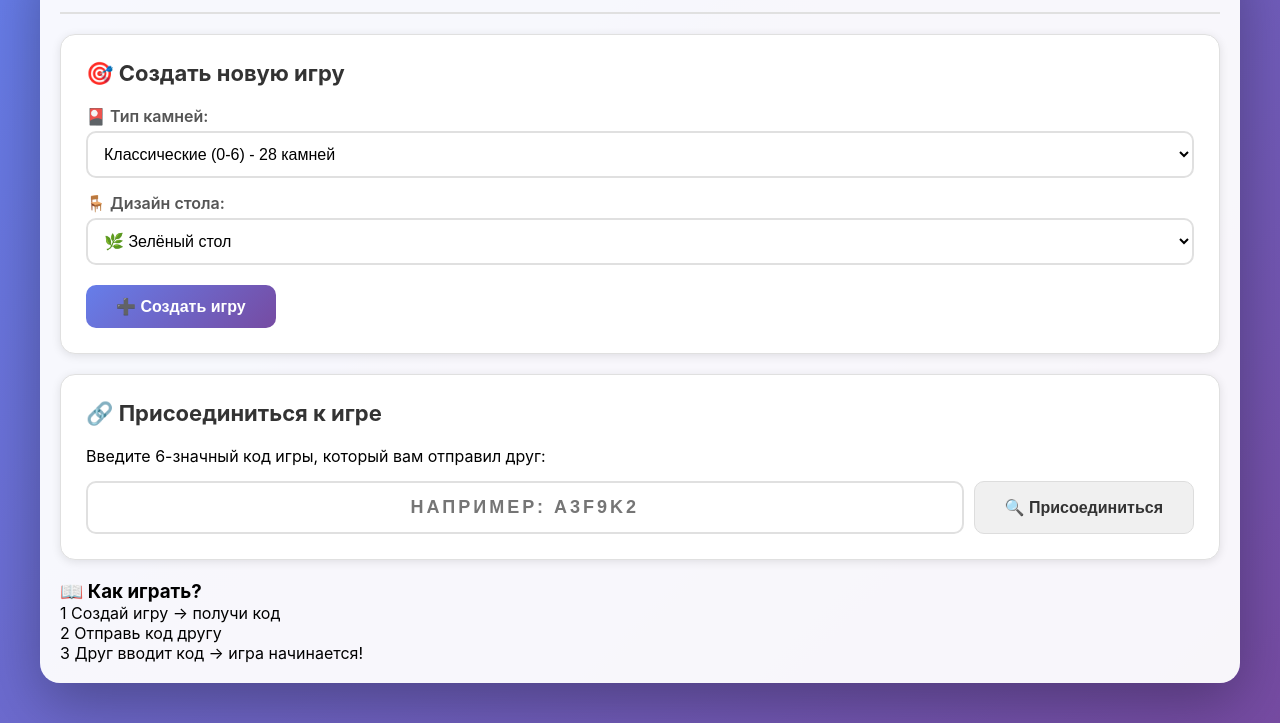
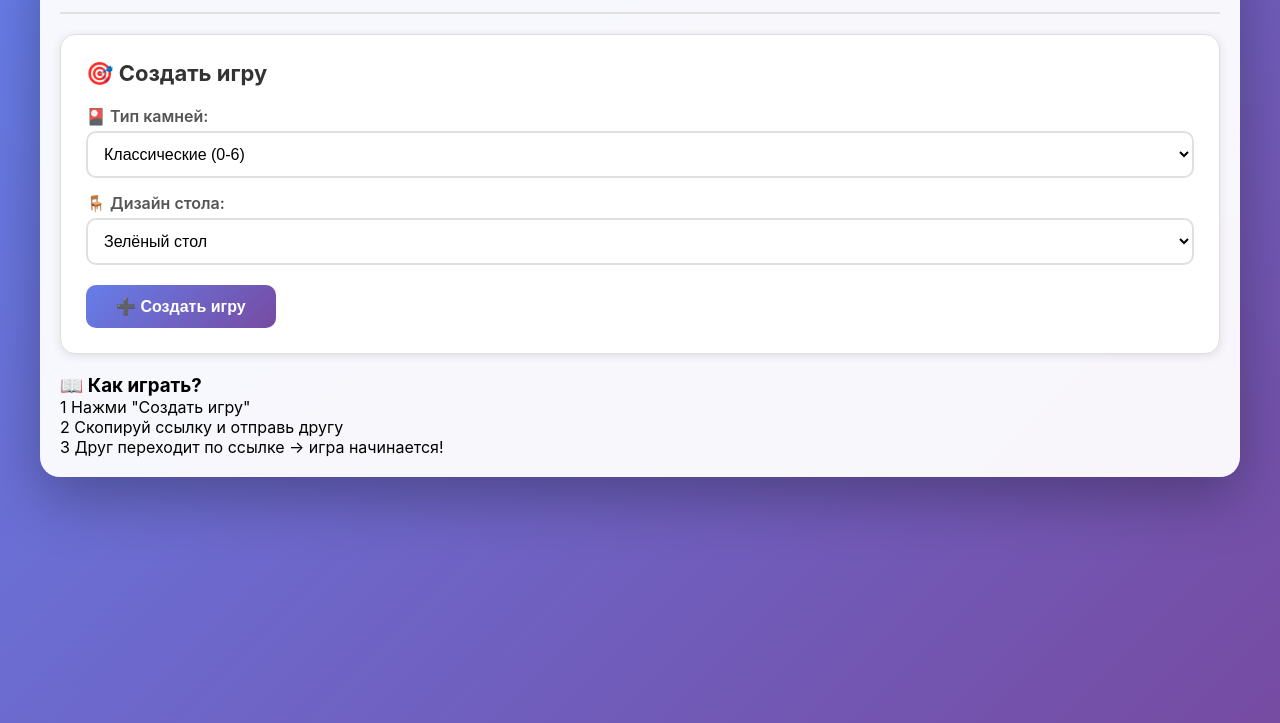
Before and after one commit to terrori1985/dominogame, a website: page index.html in a window 1280 px wide. Shown: the part 77-800 px from the top of the page. Drawn offline with Linux system fonts and the light colour scheme; a script that the page names is missing.

Commit message:
Refactor game creation and waiting UI elements

```diff
--- a/index.html
+++ b/index.html
@@ -14,42 +14,31 @@
         </div>
 
         <div class="lobby-content">
-            <!-- Блок 1: Создание игры -->
-            <div class="create-game-box" id="createGameBox">
-                <h2>🎯 Создать новую игру</h2>
+            <!-- Создание игры -->
+            <div id="createGameBox" class="create-game-box">
+                <h2>🎯 Создать игру</h2>
                 <div class="settings-mini">
                     <div class="setting-item">
                         <label>🎴 Тип камней:</label>
                         <select id="gameStoneType">
-                            <option value="classic">Классические (0-6) - 28 камней</option>
-                            <option value="extended">Расширенные (0-9) - 55 камней</option>
-                            <option value="max">Максимальные (0-12) - 91 камень</option>
+                            <option value="classic">Классические (0-6)</option>
+                            <option value="extended">Расширенные (0-9)</option>
+                            <option value="max">Максимальные (0-12)</option>
                         </select>
                     </div>
-
                     <div class="setting-item">
                         <label>🪑 Дизайн стола:</label>
                         <select id="gameTableTheme">
-                            <option value="green">🌿 Зелёный стол</option>
-                            <option value="wood">🪵 Деревянный стол</option>
-                            <option value="dark">🌙 Тёмный стол</option>
+                            <option value="green">Зелёный стол</option>
+                            <option value="wood">Деревянный стол</option>
+                            <option value="dark">Тёмный стол</option>
                         </select>
                     </div>
                 </div>
                 <button id="createGameBtn" class="btn-primary">➕ Создать игру</button>
             </div>
 
-            <!-- Блок 2: Присоединение по коду -->
-            <div class="join-game-box" id="joinGameBox">
-                <h2>🔗 Присоединиться к игре</h2>
-                <p class="join-hint">Введите 6-значный код игры, который вам отправил друг:</p>
-                <div class="code-input-group">
-                    <input type="text" id="gameCodeInput" placeholder="Например: A3F9K2" maxlength="6" class="code-input" autocomplete="off">
-                    <button id="joinGameBtn" class="btn-secondary">🔍 Присоединиться</button>
-                </div>
-            </div>
-
-            <!-- Блок 3: Ожидание игрока (показывается после создания игры) -->
+            <!-- Ожидание -->
             <div id="waitingGame" class="waiting-game hidden">
                 <div class="waiting-header">
                     <span class="waiting-spinner">⏳</span>
@@ -57,37 +46,37 @@
                 </div>
 
                 <div class="game-code-box">
-                    <p class="code-label">🎫 Код вашей игры:</p>
-                    <div class="big-code" id="gameCode">------</div>
-                    <button id="copyInviteBtn" class="btn-primary copy-btn">📋 Скопировать код</button>
-                    <p class="hint">Отправьте этот код другу в Telegram. Он сможет присоединиться к игре!</p>
+                    <p class="code-label">🔗 Ссылка для приглашения:</p>
+                    <input type="text" id="inviteLink" class="invite-link-input" readonly>
+                    <button id="copyInviteBtn" class="btn-primary copy-btn">📋 Скопировать ссылку</button>
+                    <p class="hint">Отправьте эту ссылку другу в Telegram. Он нажмёт на неё и присоединится к игре!</p>
                 </div>
 
                 <div class="waiting-players">
                     <h3>👥 Игроки в лобби:</h3>
                     <ul id="playersList">
-                        <li>👤 Вы (создатель)</li>
+                        <li>👑 Ожидание...</li>
                     </ul>
                 </div>
 
-                <button id="cancelGameBtn" class="btn-danger">❌ Отменить создание</button>
+                <button id="cancelGameBtn" class="btn-danger">❌ Отменить</button>
             </div>
 
-            <!-- Блок 4: Информация для новичков -->
-            <div class="info-box" id="infoBox">
+            <!-- Информация -->
+            <div id="infoBox" class="info-box">
                 <h3>📖 Как играть?</h3>
                 <div class="info-steps">
                     <div class="step">
                         <span class="step-number">1</span>
-                        <span>Создай игру → получи код</span>
+                        <span>Нажми "Создать игру"</span>
                     </div>
                     <div class="step">
                         <span class="step-number">2</span>
-                        <span>Отправь код другу</span>
+                        <span>Скопируй ссылку и отправь другу</span>
                     </div>
                     <div class="step">
                         <span class="step-number">3</span>
-                        <span>Друг вводит код → игра начинается!</span>
+                        <span>Друг переходит по ссылке → игра начинается!</span>
                     </div>
                 </div>
             </div>
```
